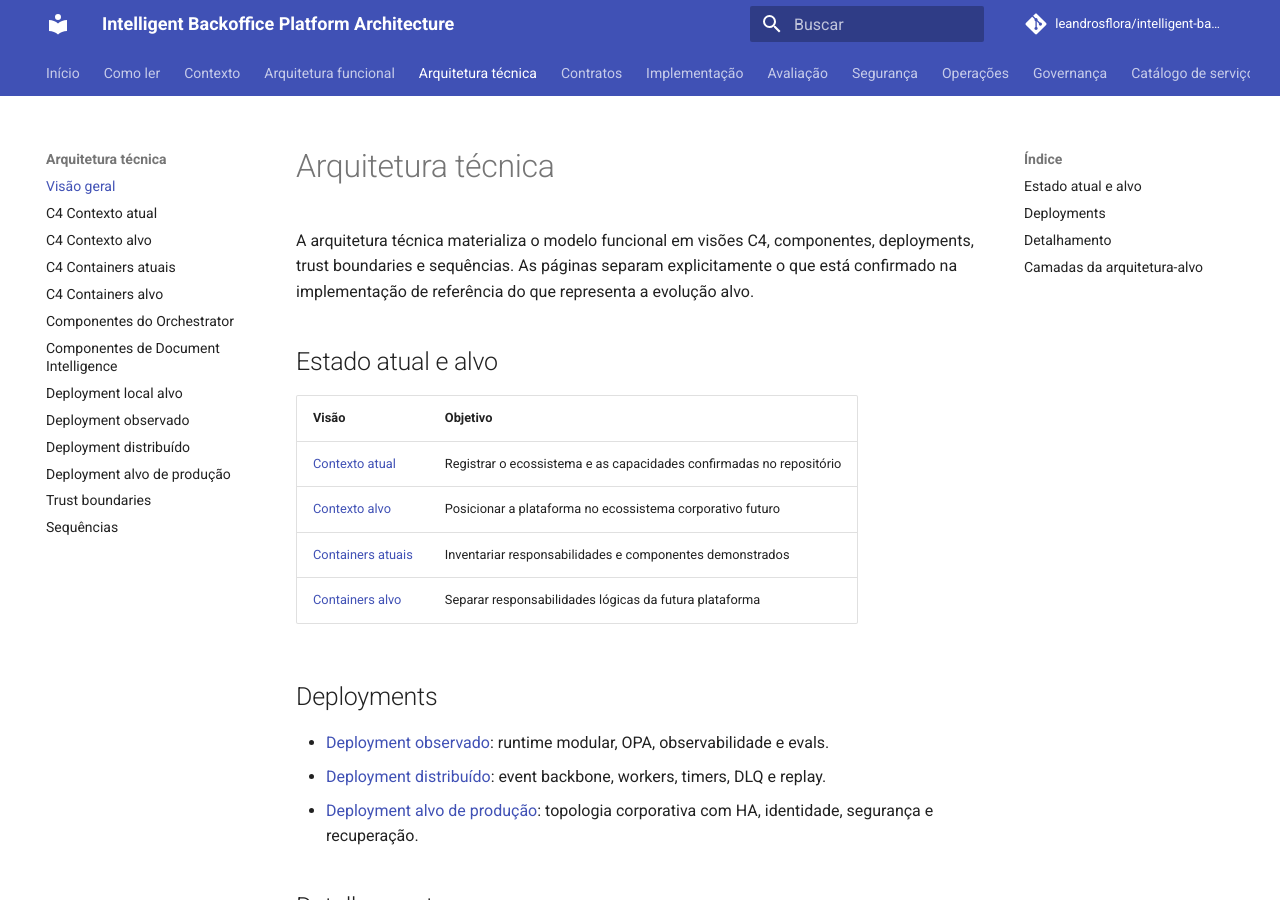
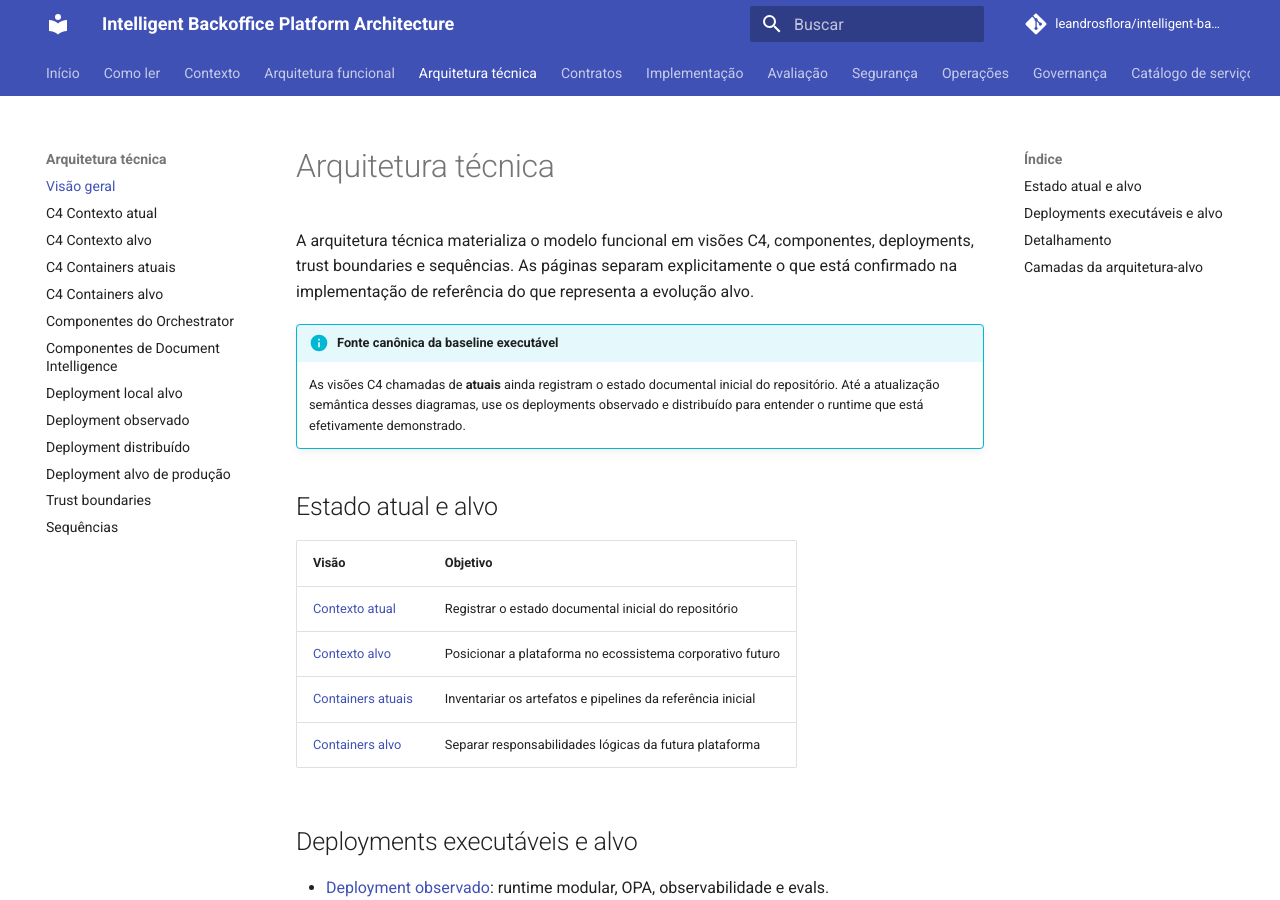
Before and after one commit to leandrosflora/intelligent-backoffice-platform-architecture, an MkDocs documentation site: the page built from docs/architecture/index.md, in a window 1280 px wide and 900 px high. Built offline with MkDocs 1.6.1 and Material for MkDocs 9.7.7, drawn with Linux system fonts in a browser that asks for light colours; comment, search, counter and statistics services are not loaded.

Commit message:
Explicita limitação das visões C4 atuais

```diff
--- a/docs/architecture/index.md
+++ b/docs/architecture/index.md
@@ -1,17 +1,20 @@
 # Arquitetura técnica
 
 A arquitetura técnica materializa o modelo funcional em visões C4, componentes, deployments, trust boundaries e sequências. As páginas separam explicitamente o que está confirmado na implementação de referência do que representa a evolução alvo.
+
+!!! info "Fonte canônica da baseline executável"
+    As visões C4 chamadas de **atuais** ainda registram o estado documental inicial do repositório. Até a atualização semântica desses diagramas, use os deployments observado e distribuído para entender o runtime que está efetivamente demonstrado.
 
 ## Estado atual e alvo
 
 | Visão | Objetivo |
 |---|---|
-| [Contexto atual](c4-context-current.md) | Registrar o ecossistema e as capacidades confirmadas no repositório |
+| [Contexto atual](c4-context-current.md) | Registrar o estado documental inicial do repositório |
 | [Contexto alvo](c4-context-target.md) | Posicionar a plataforma no ecossistema corporativo futuro |
-| [Containers atuais](c4-container-current.md) | Inventariar responsabilidades e componentes demonstrados |
+| [Containers atuais](c4-container-current.md) | Inventariar os artefatos e pipelines da referência inicial |
 | [Containers alvo](c4-container-target.md) | Separar responsabilidades lógicas da futura plataforma |
 
-## Deployments
+## Deployments executáveis e alvo
 
 - [Deployment observado](deployment-observed-baseline.md): runtime modular, OPA, observabilidade e evals.
 - [Deployment distribuído](deployment-distributed-baseline.md): event backbone, workers, timers, DLQ e replay.
```
